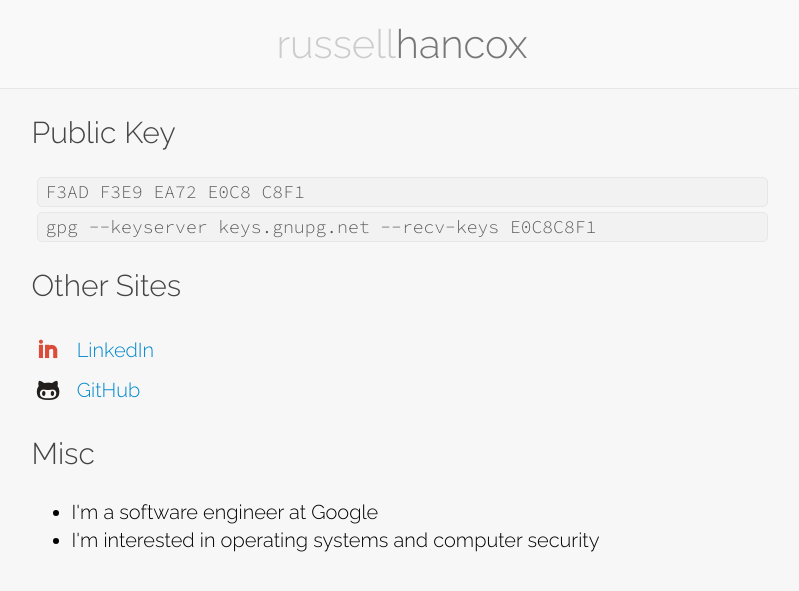
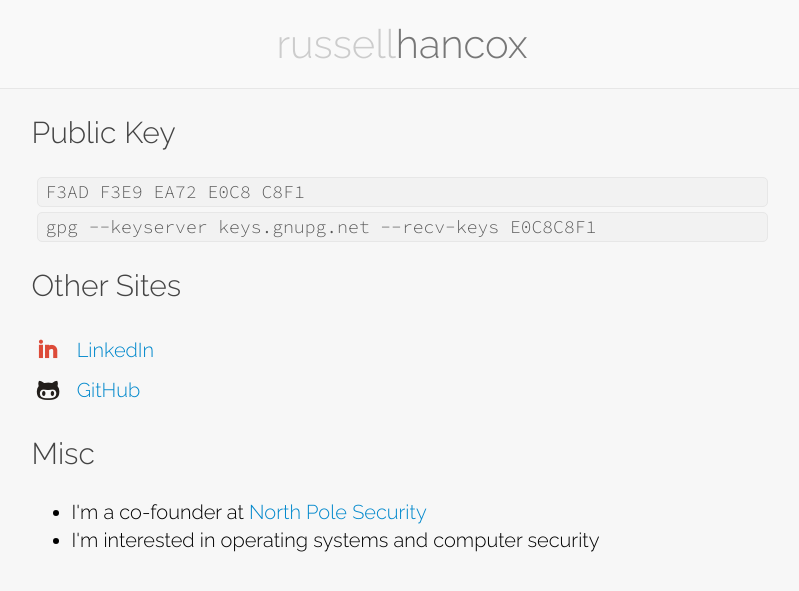
Before and after one commit to russellhancox/russell.hancox.us, a Jekyll site: the page built from index.html, in a window 1280 px wide. Shown: the top 591 px of the page, without its empty margins (238-1037 px from the left). Built offline with Jekyll 4.4.1, drawn with Linux system fonts in a browser that asks for light colours.

Commit message:
Update job

```diff
--- a/index.html
+++ b/index.html
@@ -9,18 +9,18 @@ layout: index
 
         <h3>Other Sites</h3>
         <ul class='list-style-none'>
-	  <li><a href="https://linkedin.com/in/russellhancox">LinkedIn</a></li>
+          <li><a href="https://linkedin.com/in/russellhancox">LinkedIn</a></li>
           <li><a href="https://github.com/russellhancox">GitHub</a></li>
         </ul>
 
         <h3>Misc</h3>
         <ul>
-          <li>I'm a software engineer at Google</li>
+          <li>I'm a co-founder at <a href="https://northpolesec.com">North Pole Security</a></li>
           <li>I'm interested in operating systems and computer security</li>
         </ul>
       </div>
 
-			{% if site.posts.size > 0 %}
+      {% if site.posts.size > 0 %}
       <div id="articles">
         <h3>Articles</h3>
         <ul>
```
